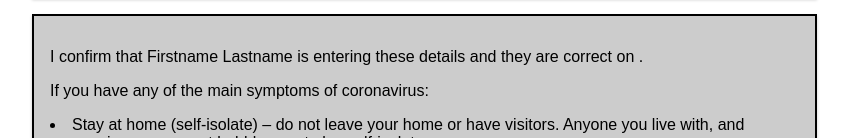
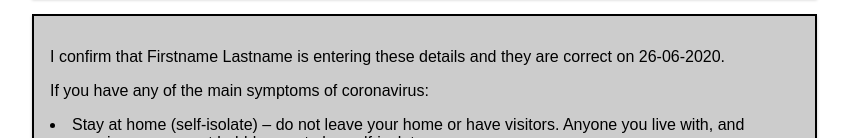
Before and after one commit to JamesHector/Safe-to-Work, a React (Create React App) app: page / in a window 1280 px wide. Shown: the part 265-403 px from the top of the page, without its empty margins (0-865 px from the left). Built offline with nearby package versions, Linux system fonts and the light colour scheme.

Commit message:
Date Working

```diff
--- a/src/App.js
+++ b/src/App.js
@@ -12,10 +12,11 @@ import Api from './Api/Api'
 
 class App extends Component {
   state = {
+    theDate: '26-06-2020',
     person:
       {
         name: 'Firstname  Lastname',
-        calendar: '17/05/2020',
+        calendar: 'new Date().toLocaleString()',
         temperature: false,
         cough: false,
         smell: false,
@@ -28,12 +29,18 @@ class App extends Component {
 
   inputNameHandler = (newName) => {
 
+    let tempDate = new Date().toLocaleString()
+    console.log('Debug tempDate:', tempDate);
+     // this is only working on the second call it needs to be moved somewhere else
+      this.setState({theDate : tempDate});
+
+
      // this is only working on the secon call it needs to be moved somewhere else
-      this.setState({
+      // this.setState({
 
-        calendar: new Date().toLocaleString()
-      });
-      console.log('Debug: Time Branch 2nd commit ',this.state.calendar);
+      //   calendar: new Date().toLocaleString()
+      // });
+      console.log('Debug: Time Branch 2nd commit ',this.state.theDate);
        this.setState({
       person:
       // set date somewhere here!! It's disappearing from the string setting
@@ -65,7 +72,7 @@ class App extends Component {
         ></Input>
         <Output name={this.state.person.name}
         //click={this.inputNameHandler.bind(this, 'name changed')}
-        date = {this.state.person.date}
+        date = {this.state.theDate}
         otherstate={this.testAPI}
         />
 
--- a/src/UserIO/Output.js
+++ b/src/UserIO/Output.js
@@ -5,7 +5,7 @@ import './Output.css';
 const output = (props) => {
     return (
         <div className="Output">
-            <p onClick={props.click}>I confirm that {props.name} is entering these details and they are correct on {props.calendar}.</p>
+            <p onClick={props.click}>I confirm that {props.name} is entering these details and they are correct on {props.date}.</p>
             <p>If you have any of the main symptoms of coronavirus: </p>
             <li>Stay at home (self-isolate) – do not leave your home or have visitors. Anyone you live with, and anyone in your support bubble, must also self-isolate.</li>
             <li>Get a test – get a test to check if you have coronavirus as soon as possible. Anyone you live with, and anyone in your support bubble, should also get a test if they have symptoms.</li>
```
